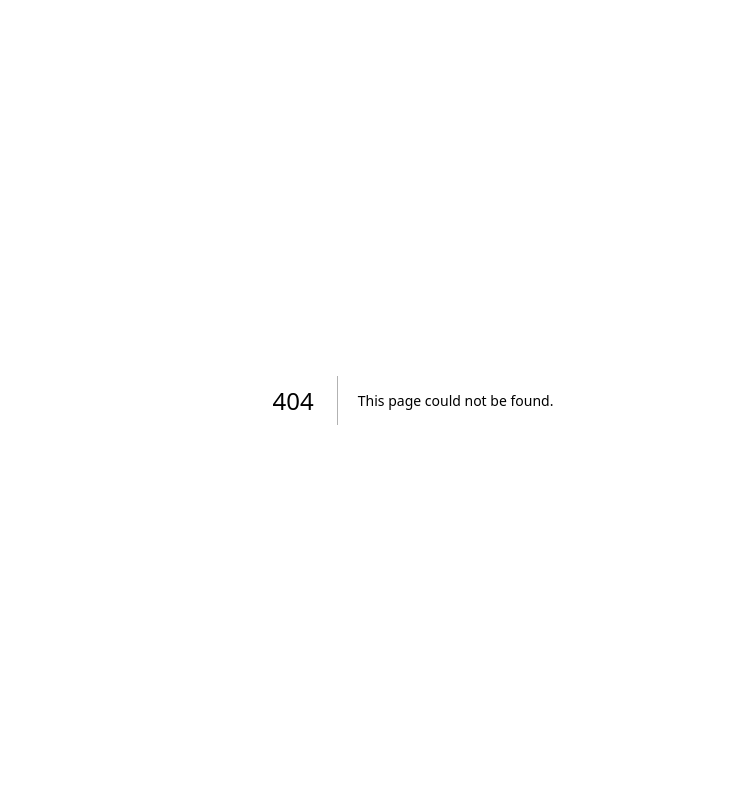
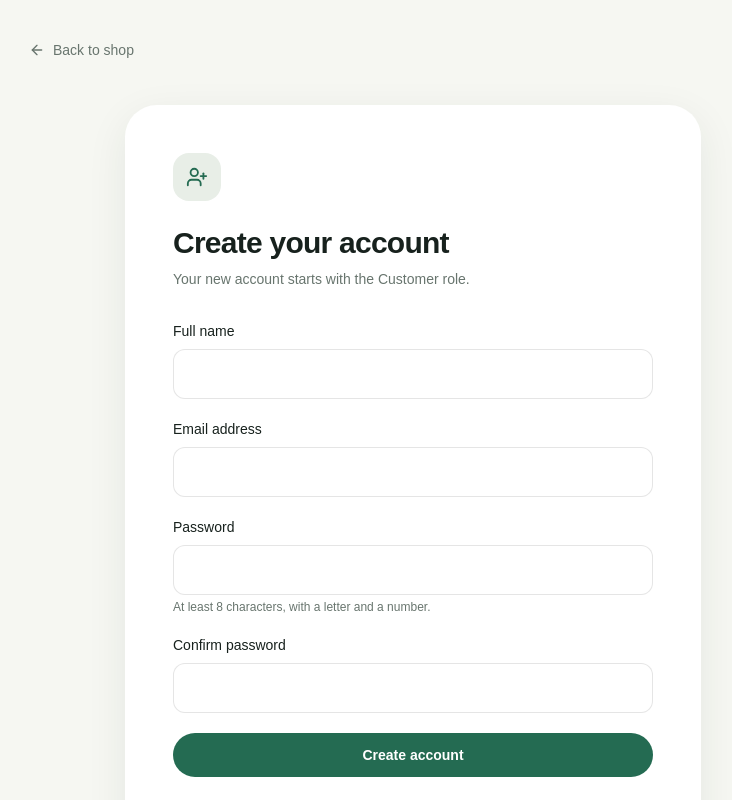
Before and after one commit to vishnu11006271/shopsphere-ai, a Next.js app: page /register in a window 1280 px wide. Before the commit this address had no page. Shown: the top 800 px of the page, without its empty margins (227-959 px from the left). Built offline with nearby package versions, Linux system fonts and the light colour scheme.

Commit message:
feat(auth): implement customer registration with client-side validation

```diff
--- /dev/null
+++ b/src/app/register/page.tsx
@@ -0,0 +1,39 @@
+"use client";
+
+import Link from "next/link";
+import { FormEvent, useState } from "react";
+import { useRouter } from "next/navigation";
+import { ArrowLeft, UserPlus } from "lucide-react";
+import { Button } from "@/components/ui/button";
+import { useAuthStore } from "@/features/auth/store/auth-store";
+
+export default function RegisterPage() {
+  const router = useRouter();
+  const register = useAuthStore((state) => state.register);
+  const hasHydrated = useAuthStore((state) => state.hasHydrated);
+  const [name,setName]=useState(""); const [email,setEmail]=useState(""); const [password,setPassword]=useState(""); const [confirm,setConfirm]=useState(""); const [error,setError]=useState(""); const [busy,setBusy]=useState(false);
+  async function handleSubmit(event: FormEvent<HTMLFormElement>) {
+    event.preventDefault(); setError("");
+    if (name.trim().length < 2) return setError("Enter your name (at least 2 characters).");
+    if (!/^[^\s@]+@[^\s@]+\.[^\s@]+$/.test(email.trim())) return setError("Enter a valid email address.");
+    if (password.length < 8 || !/[A-Za-z]/.test(password) || !/\d/.test(password)) return setError("Use at least 8 characters, including a letter and a number.");
+    if (password !== confirm) return setError("Your passwords do not match.");
+    setBusy(true);
+    try { await register(name,email,password); router.replace("/account"); }
+    catch(err) { setError(err instanceof Error ? err.message : "Unable to create your account."); }
+    finally { setBusy(false); }
+  }
+  if (!hasHydrated) return <main className="grid min-h-screen place-items-center">Loading registration…</main>;
+  return <main className="min-h-screen px-5 py-10"><div className="mx-auto max-w-3xl"><Link href="/" className="inline-flex items-center gap-2 text-sm text-muted"><ArrowLeft size={16}/> Back to shop</Link>
+    <section className="mx-auto mt-10 max-w-xl rounded-[2rem] bg-white p-8 shadow-soft md:p-12"><div className="grid h-12 w-12 place-items-center rounded-2xl bg-[#e8eee7] text-brand"><UserPlus size={22}/></div><h1 className="mt-6 text-3xl font-semibold tracking-tight">Create your account</h1><p className="mt-2 text-sm text-muted">Your new account starts with the Customer role.</p>
+      <form onSubmit={handleSubmit} className="mt-8 space-y-5" noValidate>
+        <div><label htmlFor="name" className="mb-2 block text-sm font-medium">Full name</label><input id="name" autoComplete="name" value={name} onChange={e=>setName(e.target.value)} className="w-full rounded-xl border border-black/10 px-4 py-3 outline-none focus:border-brand" required/></div>
+        <div><label htmlFor="email" className="mb-2 block text-sm font-medium">Email address</label><input id="email" type="email" autoComplete="email" value={email} onChange={e=>setEmail(e.target.value)} className="w-full rounded-xl border border-black/10 px-4 py-3 outline-none focus:border-brand" required/></div>
+        <div><label htmlFor="password" className="mb-2 block text-sm font-medium">Password</label><input id="password" type="password" autoComplete="new-password" value={password} onChange={e=>setPassword(e.target.value)} className="w-full rounded-xl border border-black/10 px-4 py-3 outline-none focus:border-brand" required/><p className="mt-1 text-xs text-muted">At least 8 characters, with a letter and a number.</p></div>
+        <div><label htmlFor="confirm" className="mb-2 block text-sm font-medium">Confirm password</label><input id="confirm" type="password" autoComplete="new-password" value={confirm} onChange={e=>setConfirm(e.target.value)} className="w-full rounded-xl border border-black/10 px-4 py-3 outline-none focus:border-brand" required/></div>
+        {error && <p role="alert" className="rounded-xl bg-red-50 px-4 py-3 text-sm text-red-700">{error}</p>}
+        <Button type="submit" className="w-full" disabled={busy}>{busy ? "Creating account…" : "Create account"}</Button>
+      </form><p className="mt-6 text-sm text-muted">Already registered? <Link href="/login" className="font-semibold text-brand">Sign in</Link></p>
+      <p className="mt-8 text-xs leading-5 text-muted">This is a local demo account stored in this browser. Do not enter real or reused credentials.</p>
+    </section></div></main>;
+}
```
